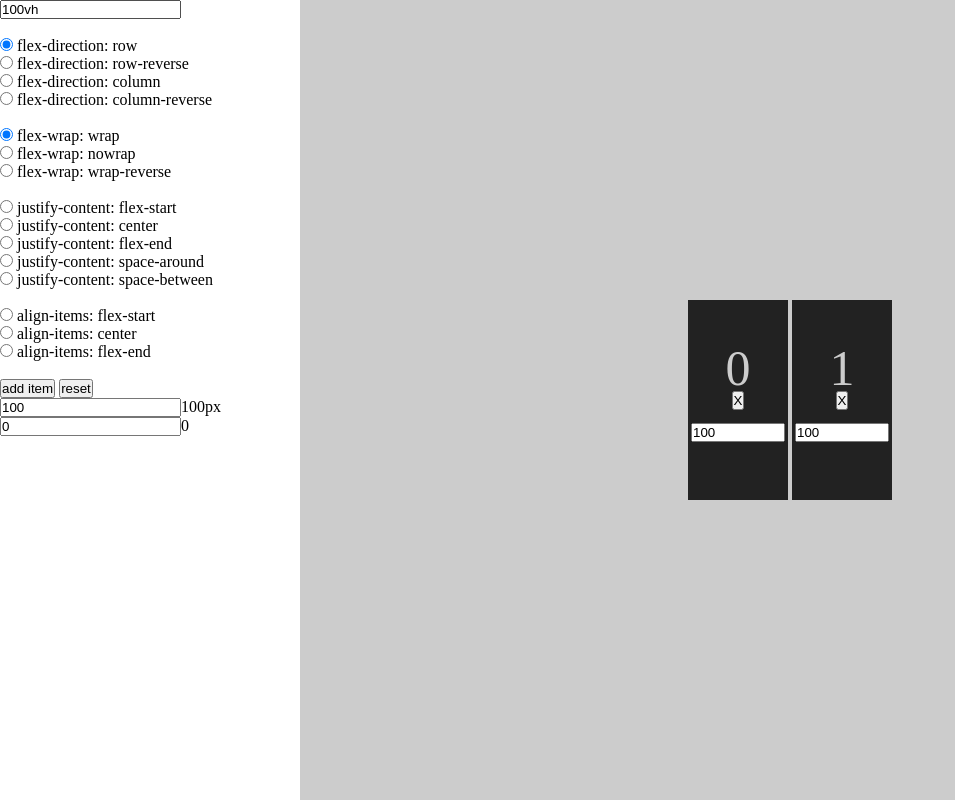
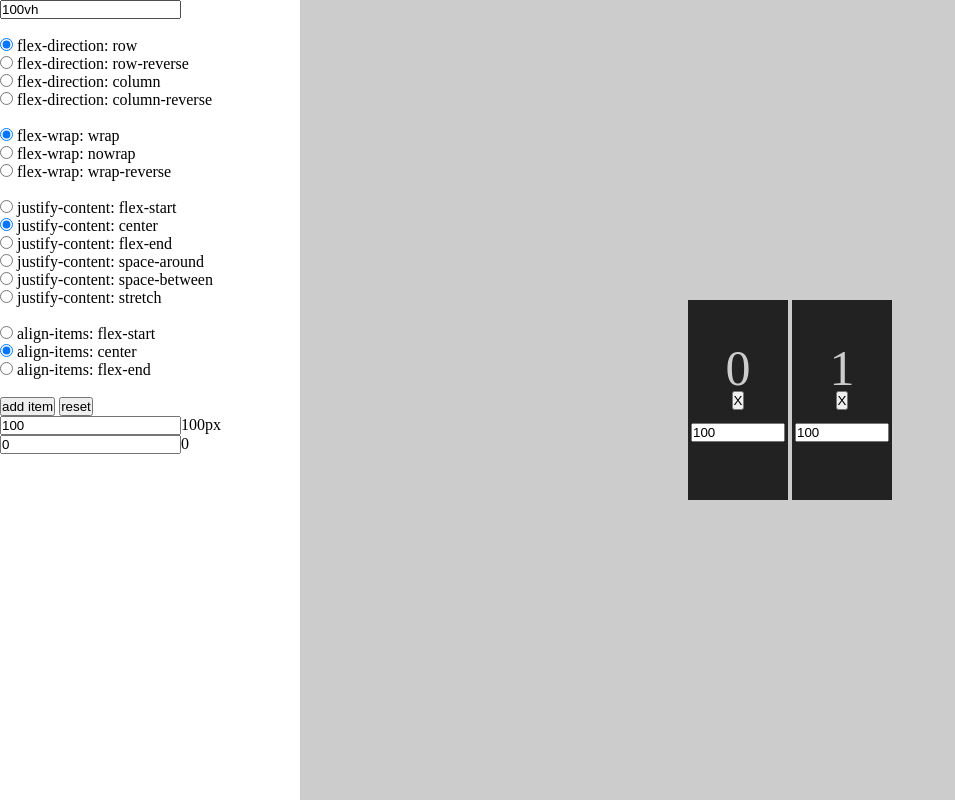
Before and after one commit to gustavoquinalha/flexbox-playground, a plain HTML site: page index.html in a window 1280 px wide. Shown: the whole page, without its empty margins (0-955 px from the left). Drawn offline with Linux system fonts and the light colour scheme.

Commit message:
:ok_hand:

```diff
--- a/index.html
+++ b/index.html
@@ -74,6 +74,10 @@
             <input type="radio" id="justify-between" name="justify" v-model="justify" value="justify-between">
             <label for="justify-between">justify-content: space-between</label>
           </div>
+          <div class="">
+            <input type="radio" id="stretch" name="stretch" v-model="justify" value="stretch">
+            <label for="stretch">justify-content: stretch</label>
+          </div>
 
           <br>
 
@@ -109,7 +113,7 @@
           <div class="container center full-width">
             <div>{{index}}
               <br>
-              <button v-on:click="items.splice(index, 1)">X</button>
+              <button v-on:click="items.remove(index, 1)">X</button>
               <input type="number" step="50" v-model="basis" placeholder="flex-basis: 100px" style="width: 90%" />
             </div>
           </div>
--- a/js/main.js
+++ b/js/main.js
@@ -2,8 +2,8 @@ var app = new Vue({
   el: '#app',
   data: {
     height: '100vh',
-    justify: 'center',
-    align: 'center',
+    justify: 'justify-center',
+    align: 'align-center',
     wrap: 'wrap',
     wrap2: 'wrap2',
     direction: 'row',
```
